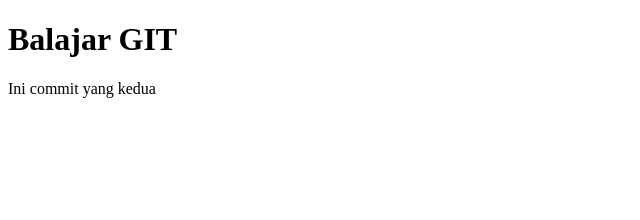
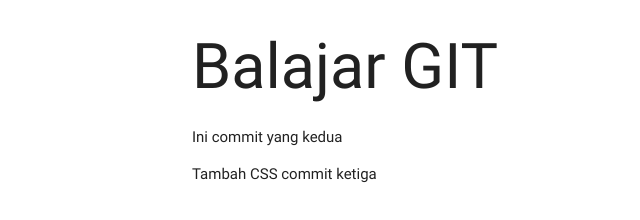
Before and after one commit to joeprabawa/belajar-git, a plain HTML site: page index.html in a window 1280 px wide. Shown: the whole page, without its empty margins (0-640 px from the left). Drawn offline with nearby package versions, Linux system fonts and the light colour scheme.

Commit message:
commit ketiga -tambah css

```diff
--- a/index.html
+++ b/index.html
@@ -4,10 +4,15 @@
     <meta charset="UTF-8">
     <meta name="viewport" content="width=device-width, initial-scale=1.0">
     <meta http-equiv="X-UA-Compatible" content="ie=edge">
-    <title>Document</title>
+    <title>Belajar Git</title>
+    <link rel="stylesheet" href="https://cdnjs.cloudflare.com/ajax/libs/materialize/0.100.2/css/materialize.min.css">
 </head>
 <body>
-    <h1>Balajar GIT</h1>
-    <p>Ini commit yang kedua</p>
+    <div class="container">
+        <h1>Balajar GIT</h1>
+        <p>Ini commit yang kedua</p>
+        <p>Tambah CSS commit ketiga</p>
+    </div>
+
 </body>
 </html>
```
